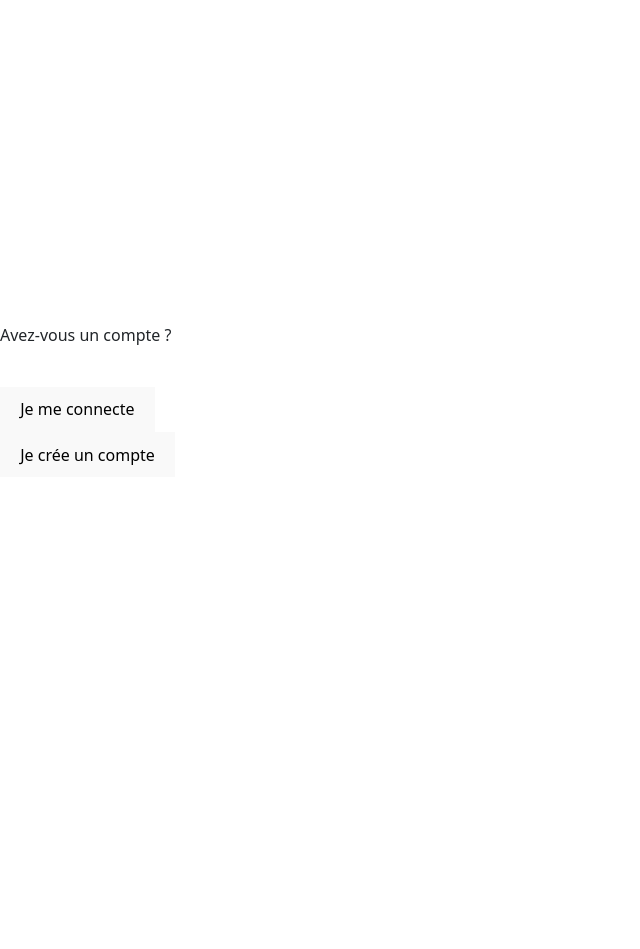
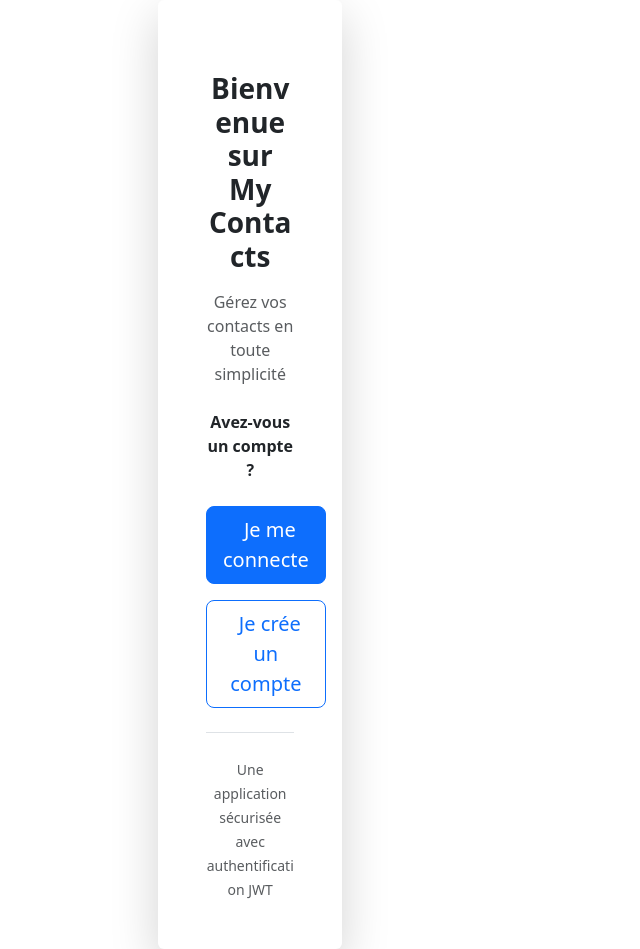
Before and after one commit to medamine2003/MyContacts, a React (Vite) app in the folder front-end/: page / in a window 1280 px wide. Shown: the whole page, without its empty margins (0-640 px from the left). Before the commit the page ends 800 px from the top, so only its background shows below. Built offline with nearby package versions, Linux system fonts and the light colour scheme.

Commit message:
projet finalisé

```diff
--- a/front-end/src/pages/WelcomePage.jsx
+++ b/front-end/src/pages/WelcomePage.jsx
@@ -2,20 +2,55 @@ import { Link } from "react-router-dom";
 
 function WelcomePage() {
   return (
-    <>
-      <p>Avez-vous un compte ?</p>
-      <br />
-      <div>
-      <Link to="/login">
-        <button>Je me connecte</button>
-      </Link>
+    <div className="container">
+      <div className="row justify-content-center align-items-center min-vh-100">
+        <div className="col-md-6 col-lg-5">
+          <div className="card shadow-lg border-0">
+            <div className="card-body p-5 text-center">
+
+              <div className="mb-4">
+                <i className="bi bi-person-circle display-1 text-primary"></i>
+              </div>
+
+
+              <h1 className="h3 mb-3 fw-bold">Bienvenue sur My Contacts</h1>
+
+
+              <p className="text-muted mb-4">
+                Gérez vos contacts en toute simplicité
+              </p>
+
+
+              <p className="fw-semibold mb-4">Avez-vous un compte ?</p>
+
+
+              <div className="d-grid gap-3">
+                <Link to="/login" className="text-decoration-none">
+                  <button className="btn btn-primary btn-lg w-100">
+                    <i className="bi bi-box-arrow-in-right me-2"></i>
+                    Je me connecte
+                  </button>
+                </Link>
+
+                <Link to="/register" className="text-decoration-none">
+                  <button className="btn btn-outline-primary btn-lg w-100">
+                    <i className="bi bi-person-plus me-2"></i>
+                    Je crée un compte
+                  </button>
+                </Link>
+              </div>
+
+
+              <div className="mt-4 pt-4 border-top">
+                <small className="text-muted">
+                  Une application sécurisée avec authentification JWT
+                </small>
+              </div>
+            </div>
+          </div>
+        </div>
       </div>
-      <div>
-      <Link to="/register">
-        <button>Je crée un compte</button>
-      </Link>
-      </div>
-    </>
+    </div>
   );
 }
 
```
